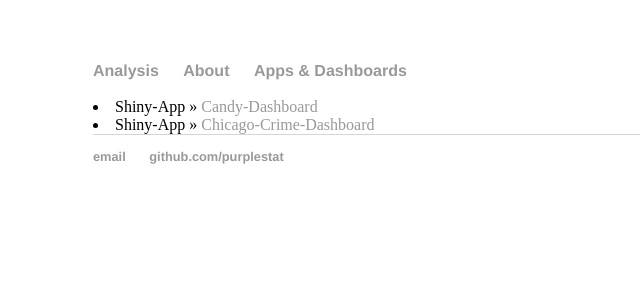
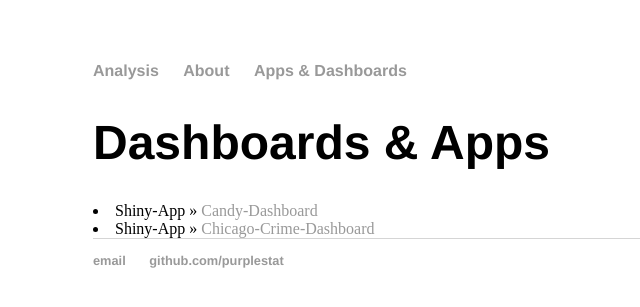
Before and after one commit to purplestat/purplestat.github.io, a Jekyll site: the page built from cv/index.html, in a window 1280 px wide. Shown: the top 307 px of the page, without its empty margins (99-739 px from the left). Built offline with Jekyll 4.4.1, drawn with Linux system fonts in a browser that asks for light colours.

Commit message:
Update index.html

```diff
--- a/cv/index.html
+++ b/cv/index.html
@@ -2,7 +2,8 @@
 layout: default
 title: Apps
 ---
-<div>
+		<div class="about">
+			<h1>Dashboards & Apps</h1>
 <li><span>Shiny-App</span> &raquo; <a href="https://bluestat.shinyapps.io/candy/" title="Candy">Candy-Dashboard</a></li>
 <li><span>Shiny-App</span> &raquo; <a href="https://bluestat.shinyapps.io/chicago/" title="Candy">Chicago-Crime-Dashboard</a></li>
 
```
